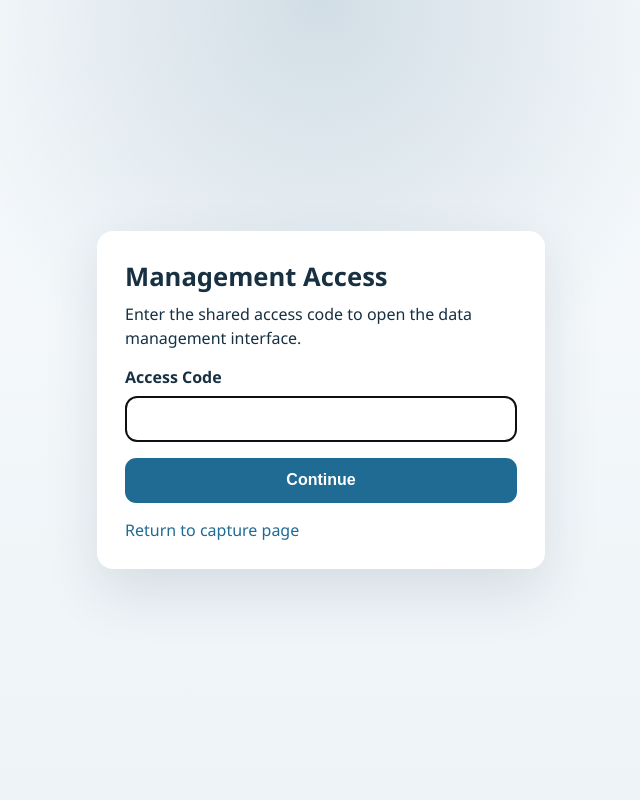
After one commit to BayiLi081/indoor-publicspace-collector, a Django app: template collector/templates/collector/management_login.html in a window 1280 px wide. The commit adds this page. Shown: the whole page, without its empty margins (319-959 px from the left). Run offline with Django 5.2, Linux system fonts and the light colour scheme; the template is opened without the code that fills it, so the values that code supplies are empty.

Commit message:
restrict access to private data management page

```diff
--- a/collector/templates/collector/management.html
+++ b/collector/templates/collector/management.html
@@ -17,6 +17,10 @@
       <nav class="topnav" aria-label="Primary">
         <a href="{% url 'index' %}"{% if active_page == 'capture' %} class="active"{% endif %}>Capture</a>
         <a href="{% url 'management' %}"{% if active_page == 'management' %} class="active"{% endif %}>Management</a>
+        <form method="post" action="{% url 'management_logout' %}" class="topnav-logout">
+          {% csrf_token %}
+          <button type="submit" class="secondary">Sign Out</button>
+        </form>
       </nav>
     </div>
   </header>
--- /dev/null
+++ b/collector/templates/collector/management_login.html
@@ -0,0 +1,112 @@
+<!doctype html>
+<html lang="en">
+<head>
+  <meta charset="UTF-8">
+  <meta name="viewport" content="width=device-width, initial-scale=1.0">
+  <title>Management Access</title>
+  <style>
+    :root {
+      color-scheme: light;
+      font-family: "Segoe UI", sans-serif;
+    }
+
+    body {
+      margin: 0;
+      min-height: 100vh;
+      display: grid;
+      place-items: center;
+      background:
+        radial-gradient(circle at top, rgba(34, 87, 122, 0.18), transparent 40%),
+        linear-gradient(180deg, #f8fbfd 0%, #edf3f7 100%);
+      color: #173042;
+    }
+
+    .card {
+      width: min(100%, 28rem);
+      box-sizing: border-box;
+      margin: 1.5rem;
+      padding: 1.75rem;
+      border-radius: 1rem;
+      background: #ffffff;
+      box-shadow: 0 1.5rem 3.5rem rgba(23, 48, 66, 0.12);
+    }
+
+    h1 {
+      margin: 0 0 0.5rem;
+      font-size: 1.6rem;
+    }
+
+    p {
+      margin: 0 0 1rem;
+      line-height: 1.5;
+    }
+
+    label {
+      display: block;
+      margin-bottom: 0.5rem;
+      font-weight: 600;
+    }
+
+    input {
+      width: 100%;
+      box-sizing: border-box;
+      padding: 0.8rem 0.9rem;
+      border: 1px solid #c5d4df;
+      border-radius: 0.7rem;
+      font-size: 1rem;
+    }
+
+    button {
+      width: 100%;
+      margin-top: 1rem;
+      padding: 0.85rem 1rem;
+      border: 0;
+      border-radius: 0.7rem;
+      background: #1f6b94;
+      color: #fff;
+      font-size: 1rem;
+      font-weight: 600;
+      cursor: pointer;
+    }
+
+    button:hover {
+      background: #175777;
+    }
+
+    .error {
+      margin-bottom: 1rem;
+      padding: 0.85rem 0.95rem;
+      border-radius: 0.7rem;
+      background: #fff0ef;
+      color: #9a2d25;
+    }
+
+    .back-link {
+      display: inline-block;
+      margin-top: 1rem;
+      color: #1f6b94;
+      text-decoration: none;
+    }
+  </style>
+</head>
+<body>
+  <main class="card">
+    <h1>Management Access</h1>
+    <p>Enter the shared access code to open the data management interface.</p>
+
+    {% if error_message %}
+    <div class="error" role="alert">{{ error_message }}</div>
+    {% endif %}
+
+    <form method="post">
+      {% csrf_token %}
+      <input type="hidden" name="next" value="{{ next_path }}">
+      <label for="accessCode">Access Code</label>
+      <input id="accessCode" name="access_code" type="password" autocomplete="current-password" required autofocus>
+      <button type="submit">Continue</button>
+    </form>
+
+    <a class="back-link" href="{% url 'index' %}">Return to capture page</a>
+  </main>
+</body>
+</html>
--- a/collector/urls.py
+++ b/collector/urls.py
@@ -4,6 +4,8 @@ from . import views
 
 urlpatterns = [
   path("", views.index, name="index"),
+  path("management/login/", views.management_login, name="management_login"),
+  path("management/logout/", views.management_logout, name="management_logout"),
   path("management/", views.management, name="management"),
   path("api/buildings/", views.api_buildings, name="api_buildings"),
   path("api/locate-via-gps/", views.api_locate_via_gps, name="api_locate_via_gps"),
--- a/indoor_collector/settings.py
+++ b/indoor_collector/settings.py
@@ -171,6 +171,9 @@ AZURE_UPLOAD_MAX_CONN = env_int("AZURE_UPLOAD_MAX_CONN", 2)
 AZURE_CONNECTION_TIMEOUT_SECS = env_int("AZURE_CONNECTION_TIMEOUT_SECS", 20)
 AZURE_BLOB_MAX_MEMORY_SIZE = env_int("AZURE_BLOB_MAX_MEMORY_SIZE", 2 * 1024 * 1024)
 AZURE_URL_EXPIRATION_SECS = env_optional_int("AZURE_URL_EXPIRATION_SECS")
+MANAGEMENT_ACCESS_ENABLED = env_bool("DJANGO_MANAGEMENT_ACCESS_ENABLED", False)
+MANAGEMENT_ACCESS_CODE = env_str("DJANGO_MANAGEMENT_ACCESS_CODE", "")
+MANAGEMENT_ACCESS_SESSION_AGE_SECS = env_int("DJANGO_MANAGEMENT_ACCESS_SESSION_AGE_SECS", 4 * 60 * 60)
 DEFAULT_STORAGE_OPTIONS = {}
 if OBJECT_STORAGE_BACKEND == "django.core.files.storage.FileSystemStorage":
   DEFAULT_STORAGE_OPTIONS = {
```
Also changed, not shown: collector/management_auth.py (added, +94 -0 lines), collector/static/collector/app.js (+1 -1 lines), collector/static/collector/management.js (+33 -2 lines), collector/static/collector/styles.css (+8 -0 lines), collector/views.py (+77 -1 lines).
